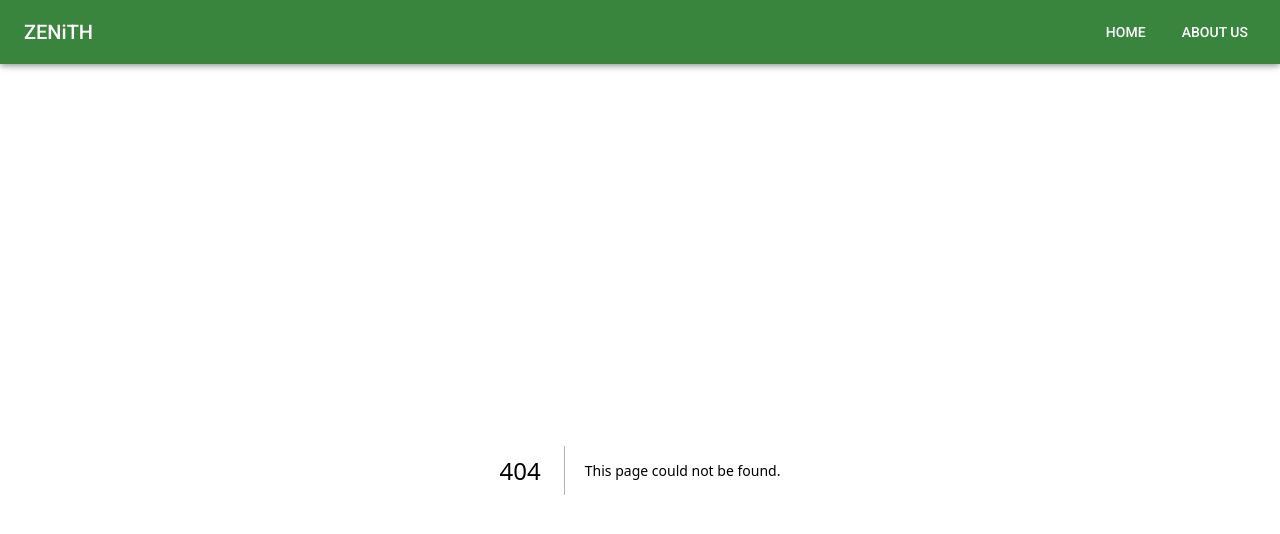
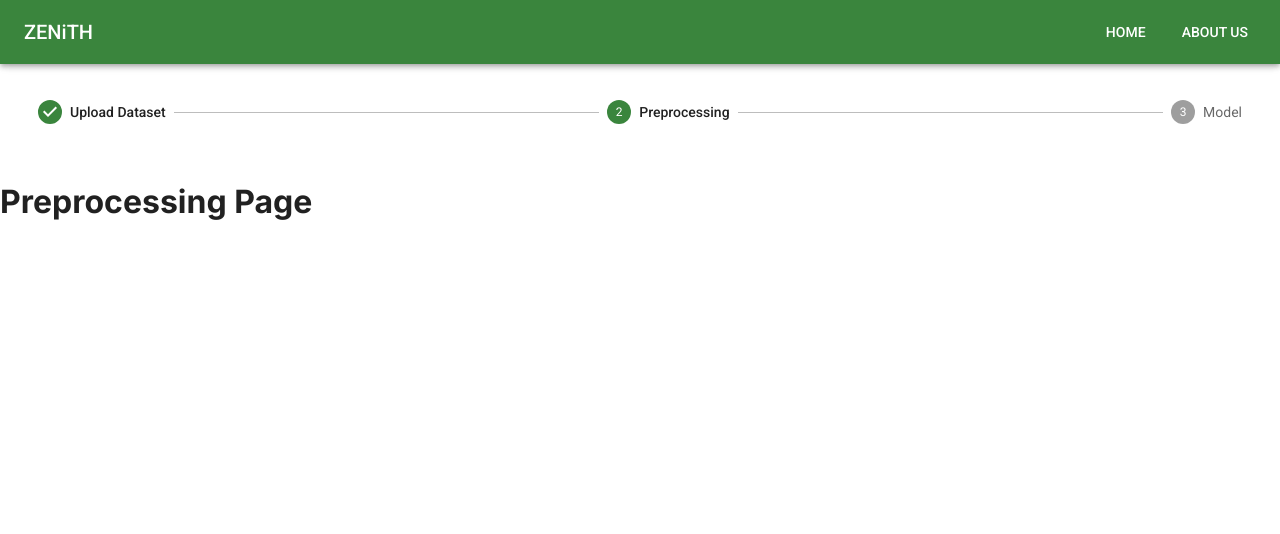
Before and after one commit to aniruddh622003/ZENITH-Sklearn-GUI, a Next.js app: page /flow/preprocess in a window 1280 px wide. Before the commit this address had no page. Shown: the top 534 px of the page. Built offline with nearby package versions, Linux system fonts and the light colour scheme.

Commit message:
Progress Stepper done

```diff
--- a/src/app/flow/layout.js
+++ b/src/app/flow/layout.js
@@ -1,13 +1,14 @@
 import React from "react";
+import StepperComp from "@/components/Stepper";
 
-const FlowLayout = ({ children }) => {
+const Layout = ({ children }) => {
   return (
     <div>
-      Add Stepper Here
+      <StepperComp steps={["Upload Dataset", "Preprocessing", "Model"]} />
       <br />
       {children}
     </div>
   );
 };
 
-export default FlowLayout;
+export default Layout;
--- /dev/null
+++ b/src/app/flow/preprocess/page.jsx
@@ -0,0 +1,11 @@
+import React from "react";
+
+const Preprocess = () => {
+  return (
+    <div>
+      <h1>Preprocessing Page</h1>
+    </div>
+  );
+};
+
+export default Preprocess;
--- a/src/app/team/page.jsx
+++ b/src/app/team/page.jsx
@@ -2,9 +2,9 @@
 import React from "react";
 import { Typography, Container, Grid, Box, IconButton } from "@mui/material";
 import { teamDetails } from "./team";
-import { TeamCard } from "@/components/TeamCard";
 import { AiOutlineSwapLeft } from "react-icons/ai";
 import { useRouter } from "next/navigation";
+import { TeamCard } from "@/components/TeamCard";
 
 function Page() {
   const router = useRouter();
--- /dev/null
+++ b/src/components/Stepper/index.js
@@ -0,0 +1,45 @@
+"use client";
+import React, { useEffect, useState } from "react";
+import Step from "@mui/material/Step";
+import StepLabel from "@mui/material/StepLabel";
+import { Box, Button, Stepper, Typography } from "@mui/material";
+import { usePathname, useRouter } from "next/navigation";
+
+const StepperComp = ({ steps }) => {
+  const router = useRouter();
+  const pathname = usePathname();
+  const [activeStep, setActiveStep] = useState(0);
+
+  useEffect(() => {
+    if (pathname === "/flow/upload-dataset") {
+      setActiveStep(0);
+    } else if (pathname === "/flow/preprocess") {
+      setActiveStep(1);
+    } else if (pathname === "/flow/model") {
+      setActiveStep(2);
+    } else {
+      setActiveStep(0);
+    }
+  }, [pathname]);
+
+  return (
+    <Box>
+      <Stepper activeStep={activeStep} style={{ padding: "30px 30px" }}>
+        {steps.map((label, index) => (
+          <Step key={label}>
+            <StepLabel>{label}</StepLabel>
+          </Step>
+        ))}
+      </Stepper>
+      {activeStep === steps.length ? (
+        <Typography sx={{ mt: 2, mb: 1 }}>
+          All steps completed - you&apos;re finished
+        </Typography>
+      ) : (
+        <div></div>
+      )}
+    </Box>
+  );
+};
+
+export default StepperComp;
```
Also changed, not shown: src/app/flow/model/page.jsx (added, +11 -0 lines), src/app/flow/model/index.module.css (added), src/app/flow/preprocess/index.module.css (added), 1 other file (tests, documents, lock files or other folders).
